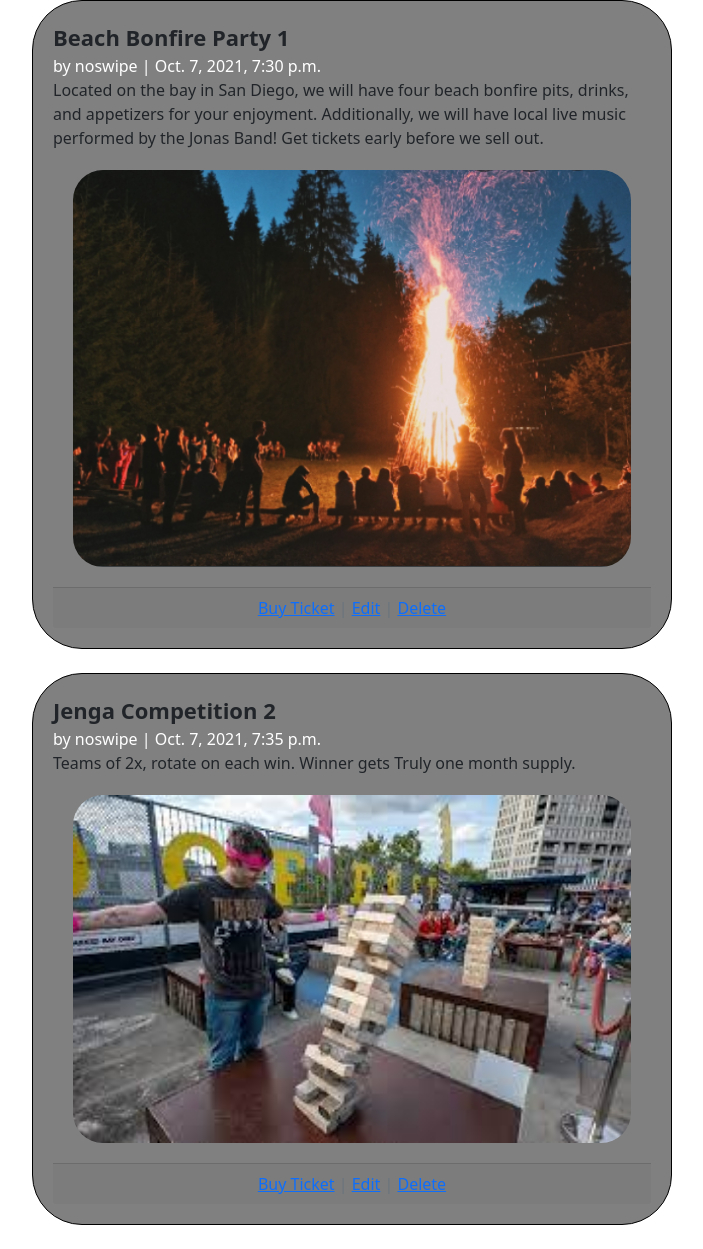
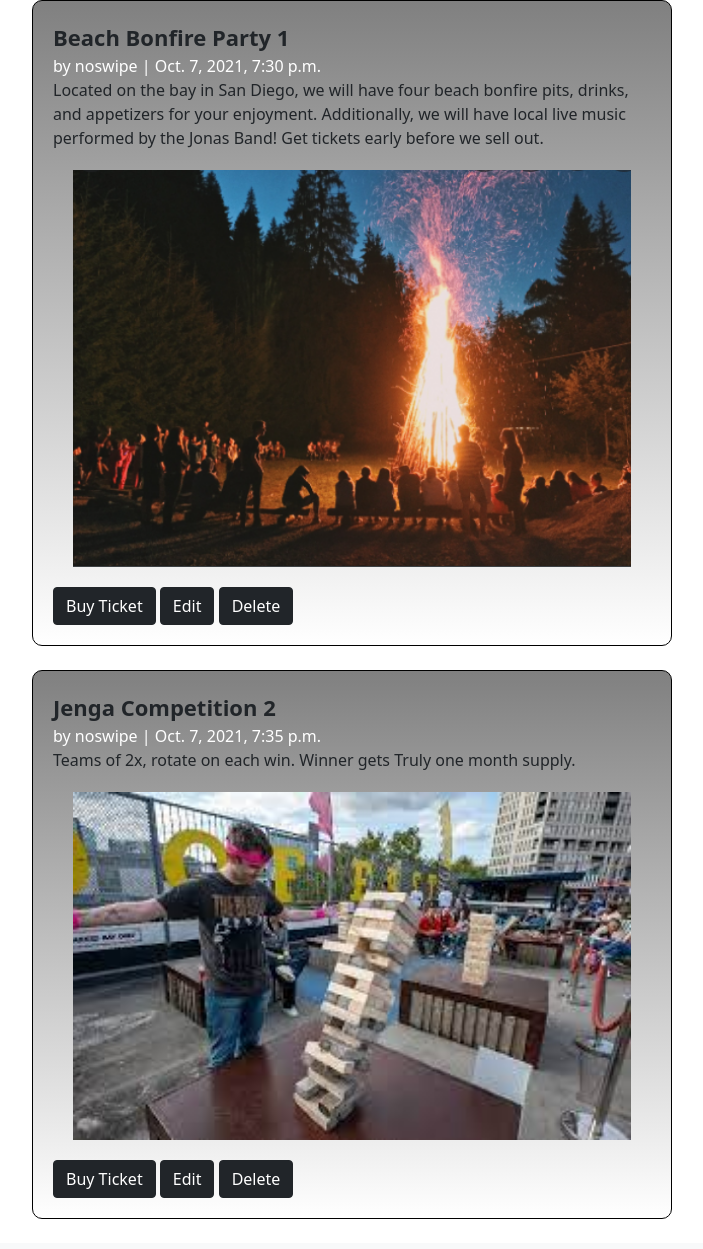
Before and after one commit to jakebasel/SDGKU-noswipe, a Django app: page /ticketing/ in a window 1280 px wide. Shown: the part 116-1365 px from the top of the page, without its empty margins (288-991 px from the left). After the commit the page ends 1335 px from the top, so only its background shows below. Run offline with Django 3.2, Linux system fonts and the light colour scheme; data comes from the database, SQL or seed files in the repository; both versions use the stored data as it was after the commit; parts of the project's set-up code (start-up, migrations or seed data) failed here and were passed over.

Commit message:
css updates

```diff
--- a/static/css/base.css
+++ b/static/css/base.css
@@ -27,14 +27,14 @@
   margin-right: auto;
   border-radius: 1px black solid;
   border: 1px black solid;
-  background-color: grey;
-  border-radius:50px;
+  background-image: linear-gradient(gray, white);
+  border-radius:10px;
   padding: 20px;
 }
 .event-image img{
   width: 100%;
   padding: 20px;
-  border-radius:50px;
+  border-radius:10px;
 }
 .news-button {
   background-color: #bf3c3c;
--- a/static/js/validation.js
+++ b/static/js/validation.js
@@ -1,11 +1,10 @@
-function alphanumeric(inputtxt)
-{
-var letterNumber = /^[0-9a-zA-Z]+$/;
+function validate(inputtxt) {
+  console.log("test");
+  var letterNumber = /^[0-9a-zA-Z@]+$/;
   if((inputtxt.value.match(letterNumber))) {
     return true;
   }
-else
-{
+  else {
     alert("message");
     return false;
   }
--- a/templates/base.html
+++ b/templates/base.html
@@ -3,6 +3,7 @@
 <html lang="en">
 <head>
     <!-- CSS only -->
+    <script type='text/javasctipt' src="../static/js/validation.js"></script>
     <link href="https://cdn.jsdelivr.net/npm/bootstrap@5.1.0/dist/css/bootstrap.min.css" rel="stylesheet" integrity="sha384-KyZXEAg3QhqLMpG8r+8fhAXLRk2vvoC2f3B09zVXn8CA5QIVfZOJ3BCsw2P0p/We" crossorigin="anonymous">
     <meta charset="UTF-8">
     <meta http-equiv="X-UA-Compatible" content="IE=edge">
@@ -59,6 +60,6 @@
     </main>
     <!-- JavaScript Bundle with Popper -->
     <script src="https://cdn.jsdelivr.net/npm/bootstrap@5.1.0/dist/js/bootstrap.bundle.min.js" integrity="sha384-U1DAWAznBHeqEIlVSCgzq+c9gqGAJn5c/t99JyeKa9xxaYpSvHU5awsuZVVFIhvj" crossorigin="anonymous"></script>
-    <script src="{% static 'js/validation.js' %}"></script>
+
 </body>
 </html>
--- a/templates/event_list.html
+++ b/templates/event_list.html
@@ -21,10 +21,10 @@
                 <img src="{{ event.image.url }}" >
                 {% endif %}
             </div>
-            <div class="card-footer text-center text-muted">
-                <a href="{% url 'ticket_detail' event.pk %}">Buy Ticket</a> |
-                <a href="{% url 'event_update' event.pk %}">Edit</a> |
-                <a href="{% url 'event_delete' event.pk %}">Delete</a>
+            <div>
+                <a class="btn btn-dark" href="{% url 'ticket_detail' event.pk %}">Buy Ticket</a>
+                <a class="btn btn-dark" href="{% url 'event_update' event.pk %}">Edit</a>
+                <a class="btn btn-dark" href="{% url 'event_delete' event.pk %}">Delete</a>
             </div>
         </div>
         <br>
--- a/templates/home.html
+++ b/templates/home.html
@@ -3,13 +3,13 @@
 {% block title %} Home {% endblock title %}
 
 {% block content %}
-    <div class="jumbotron">
+    <div style="padding: 20px;" class="jumbotron">
         <h1 class="display-4">NoSwipe</h1>
         <p class="lead"> No Swiping, Just dating. Meaningful connections with meaningful people. </p>
         <p class="lead">
             <a
                 class="btn btn-primary btn-lg news-button"
-                href="{% url 'article_list' %}"
+                href="{% url 'event_list' %}"
                 role="button">View All Event Posts
             </a>
         </p>
--- a/templates/ticket_cart.html
+++ b/templates/ticket_cart.html
@@ -7,6 +7,6 @@
     <form method="POST">
         {% csrf_token %}
         {{ form|crispy }}
-        <input class="btn btn-primary btn-lg news-button" type="submit" value="save">
+        <input class="btn btn-primary btn-lg news-button" onclick="validate()" type="submit" value="save">
     </form>
 {% endblock content %}
```
Also changed, not shown: db.sqlite3. Lines whose indentation alone changed are shown as unchanged.
